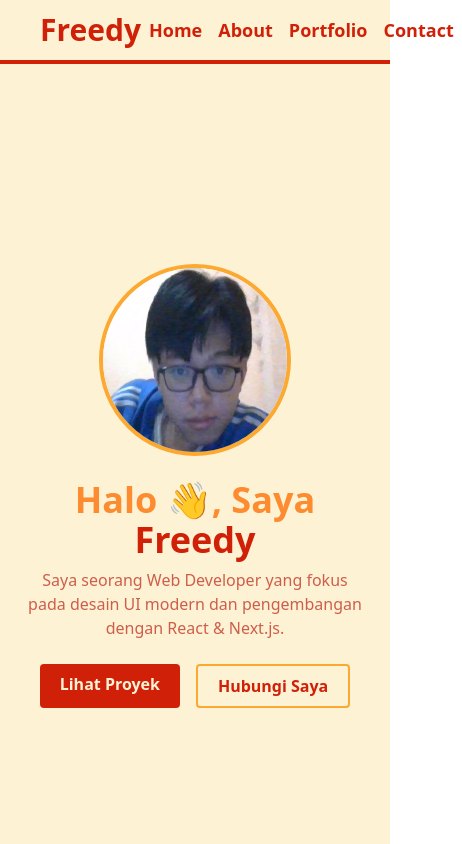
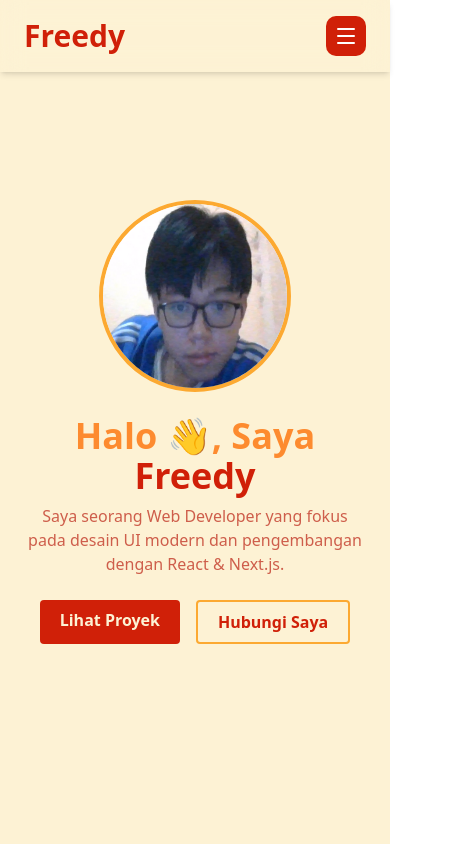
Before and after one commit to freedyest/portofolio-freedy, a Next.js app: page / in a window 390 px wide. Shown: the top 844 px of the page, 462 px wide, since content can reach past the window. Built offline with nearby package versions, Linux system fonts and the light colour scheme.

Commit message:
fixing header for mobile

```diff
--- a/components/Header.tsx
+++ b/components/Header.tsx
@@ -1,35 +1,98 @@
+"use client";
+
 import { Button } from "@/components/ui/button";
+import { motion } from "framer-motion";
+import { useState } from "react";
+import { Github, Linkedin, Mail, Code2, Sparkles, Menu, X } from "lucide-react";
 export default function Header() {
+  const [isMenuOpen, setIsMenuOpen] = useState(false);
   return (
-    <section className=" bg-warmyellow text-primary  px-6 border-b-4 border-primary">
-      <div className="container flex mx-auto px-4 text-center justify-between items-center">
-        <h1 className="text-3xl py-3 font-bold">Freedy</h1>
-        <div className=" flex text-lg font-bold ">
+    <section className="fixed top-0 left-0 right-0 z-50  bg-warmyellow/40 backdrop-blur-md  text-primary shadow-md  px-6 py-4">
+      <div className=" flex px-0 mx-auto md:px-4 text-center justify-between items-center">
+        <h1 className="text-3xl font-bold">Freedy</h1>
+        <div className="hidden md:flex items-center text-lg font-bold gap-6">
           <Button
             variant="ghost"
-            className="transition-all px-2 text-lg font-semibold duration-300 hover:bg-peach hover:text-current hover:scale-105 hover:font-bold"
+            className="transition-all px-2 text-lg font-semibold duration-300 hover:bg-warmyellow-40 hover:text-current hover:scale-125 hover:font-bold"
           >
             Home
           </Button>
           <Button
             variant="ghost"
-            className="transition-all px-2 text-lg font-semibold duration-300 hover:bg-peach hover:text-current hover:scale-105 hover:font-bold"
+            className="transition-all px-2 text-lg font-semibold duration-300 hover:bg-warmyellow-40 hover:text-current hover:scale-125 hover:font-bold"
           >
             About
           </Button>
           <Button
             variant="ghost"
-            className="transition-all px-2 text-lg font-semibold duration-300 hover:bg-peach hover:text-current hover:scale-105 hover:font-bold"
+            className="transition-all px-2 text-lg font-semibold duration-300 hover:bg-warmyellow-40 hover:text-current hover:scale-125 hover:font-bold"
           >
             Portfolio
           </Button>
           <Button
             variant="ghost"
-            className="transition-all px-2 text-lg font-semibold duration-300 hover:bg-peach hover:text-current hover:scale-105 hover:font-bold"
+            className="transition-all px-2 text-lg font-semibold duration-300 hover:bg-warmyellow-40 hover:text-current hover:scale-125 hover:font-bold"
           >
             Contact
           </Button>
         </div>
+        <a
+          href="#contact"
+          className="transition-all hidden md:block px-6 py-2.5 rounded-lg font-bold shadow-lg bg-primary text-white duration-300 hover:bg-third hover:scale-105"
+        >
+          {" "}
+          Hire Me
+        </a>
+        {/* // Mobile Menu Toggle */}
+        <motion.div
+          className="md:hidden bg-primary  w-10 h-10 flex items-center justify-center rounded-lg"
+          onClick={() => setIsMenuOpen(!isMenuOpen)}
+          whileTap={{ scale: 0.9 }}
+        >
+          {isMenuOpen ? (
+            <X size={24} color="white" />
+          ) : (
+            <Menu size={24} color="white" />
+          )}
+        </motion.div>
+
+        {isMenuOpen && (
+          <motion.div className="absolute text-start top-full left-0 right-0 md:hidden mt-4 mx-auto w-11/12 p-6 rounded-2xl border-2 border-peach bg-white ">
+            <div>
+              <a
+                href="#home"
+                className="block py-3  rounded-lg font-semibold text-lg text-primary hover:bg-warmyellow active:bg-warmyellow "
+              >
+                Home
+              </a>{" "}
+              <a
+                href="#about"
+                className="block py-3 rounded-lg  font-semibold text-lg text-primary hover:bg-warmyellow active:bg-warmyellow "
+              >
+                About
+              </a>
+              <a
+                href="#Portofolio"
+                className="block py-3 rounded-lg  font-semibold text-lg text-primary hover:bg-warmyellow active:bg-warmyellow "
+              >
+                Portofolio
+              </a>
+              <a
+                href="#Contact"
+                className="block py-3 rounded-lg  font-semibold text-lg text-primary hover:bg-warmyellow active:bg-warmyellow "
+              >
+                Contact
+              </a>
+              <motion.a
+                href="#contact"
+                className="w-full text-center block rounded-lg py-3 font-bold bg-primary text-white"
+                whileTap={{ scale: 0.9 }}
+              >
+                Hire me!
+              </motion.a>
+            </div>
+          </motion.div>
+        )}
       </div>
     </section>
   );
```
